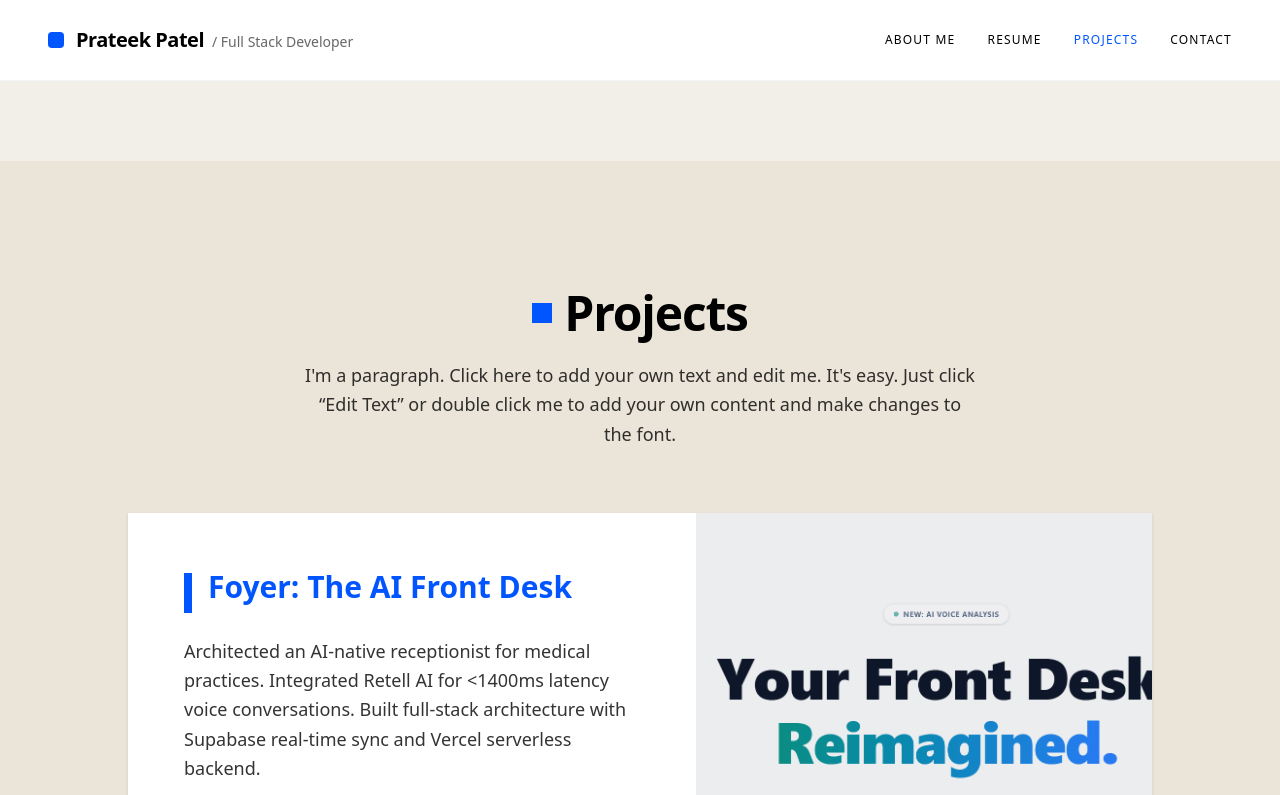
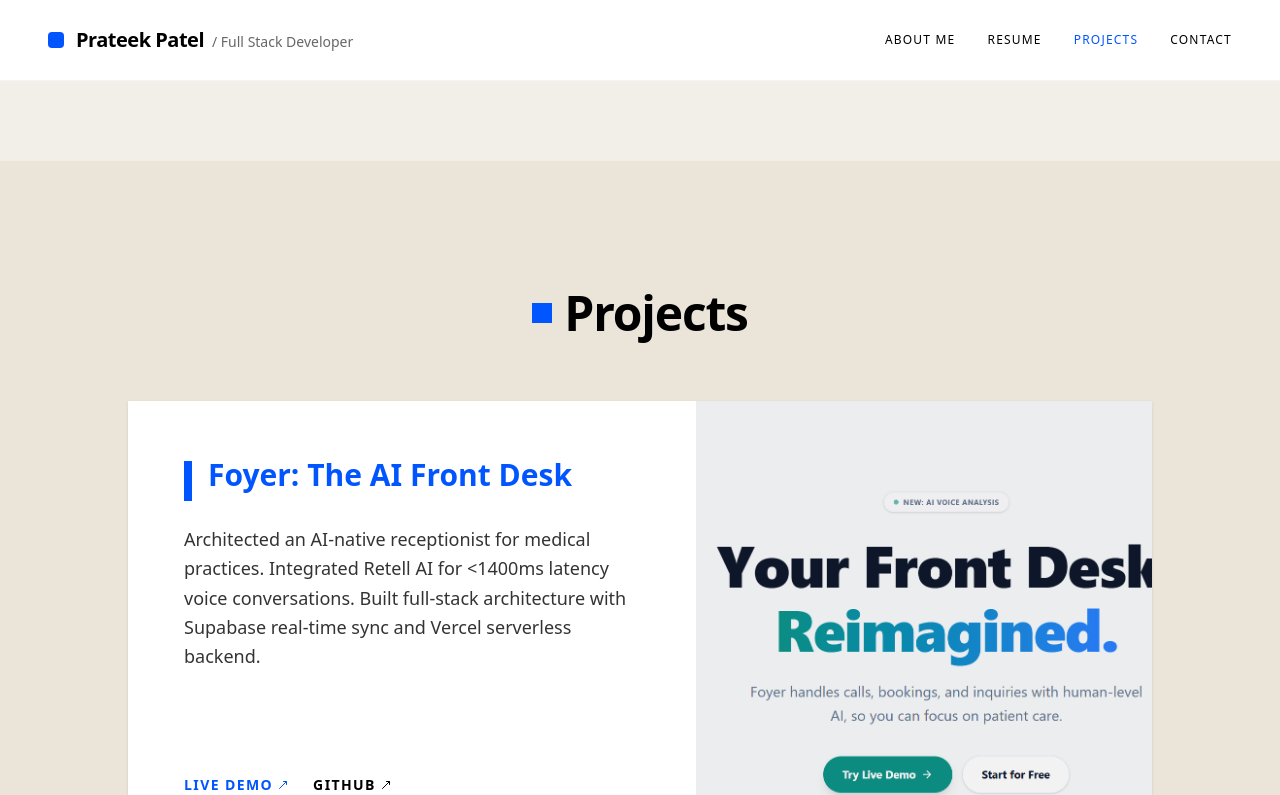
Before and after one commit to prateekP1906/PORTFOLIO, a Next.js app: page /projects in a window 1280 px wide. Shown: the top 795 px of the page. Built offline with nearby package versions, Linux system fonts and the light colour scheme.

Commit message:
feat: Add Hero and Projects components to display personal information and portfolio projects.

```diff
--- a/components/Hero.tsx
+++ b/components/Hero.tsx
@@ -82,9 +82,7 @@ export default function Hero() {
                         <p>
                             {portfolioData.personal.summary}
                         </p>
-                        <p>
-                            I&apos;m a paragraph. Click here to add your own text and edit me. It&apos;s easy. Just click “Edit Text” or double click me to add your own content and make changes to the font.
-                        </p>
+
                     </div>
                 </div>
             </div>
--- a/components/Projects.tsx
+++ b/components/Projects.tsx
@@ -15,9 +15,7 @@ export default function Projects() {
                         <div className="w-5 h-5 bg-primary" />
                         <h1 className="text-4xl md:text-5xl font-bold tracking-tight text-foreground">Projects</h1>
                     </div>
-                    <p className="text-lg text-foreground/80 leading-relaxed">
-                        I&apos;m a paragraph. Click here to add your own text and edit me. It&apos;s easy. Just click “Edit Text” or double click me to add your own content and make changes to the font.
-                    </p>
+
                 </div>
 
                 <div className="space-y-16">
```
